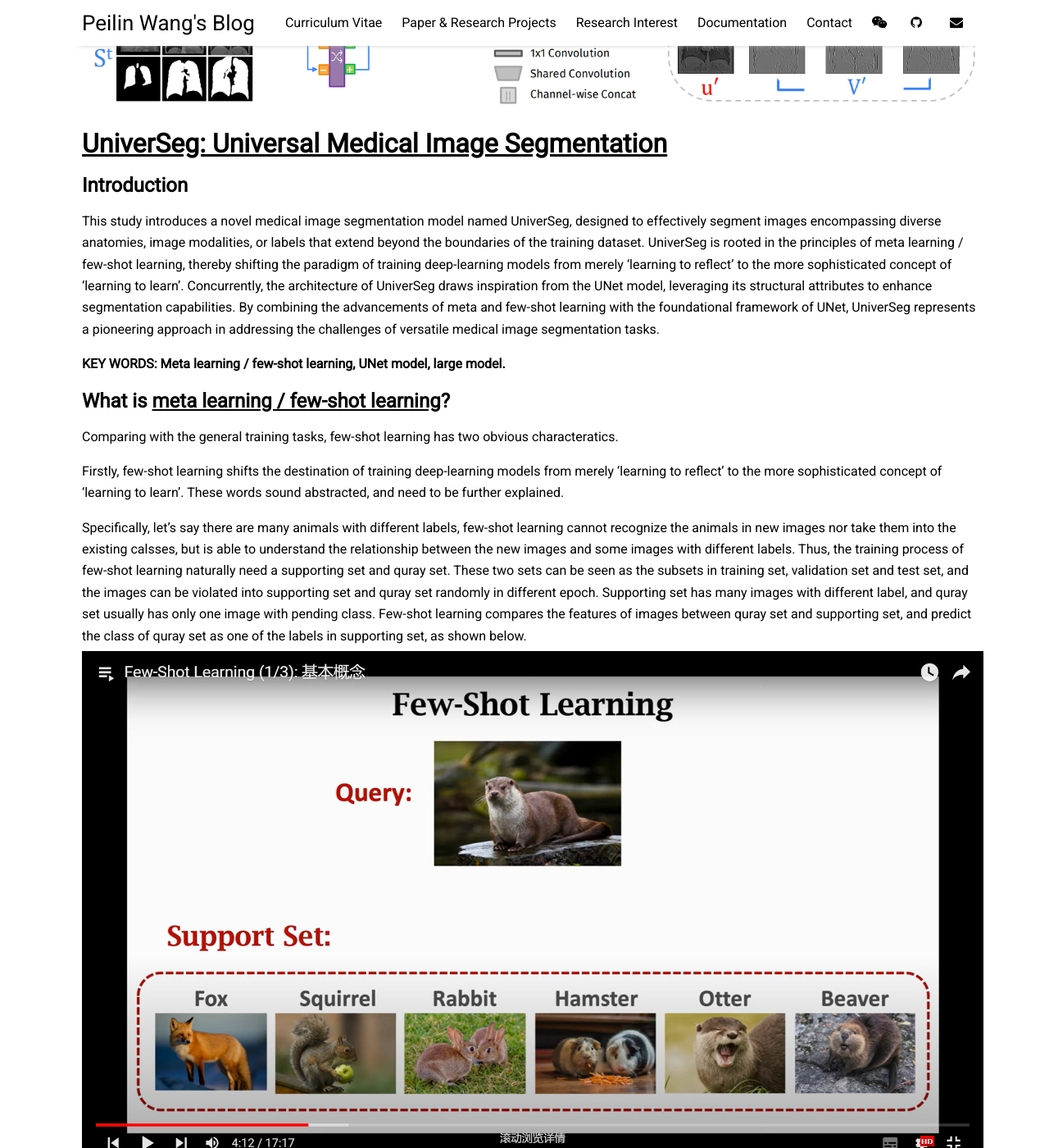
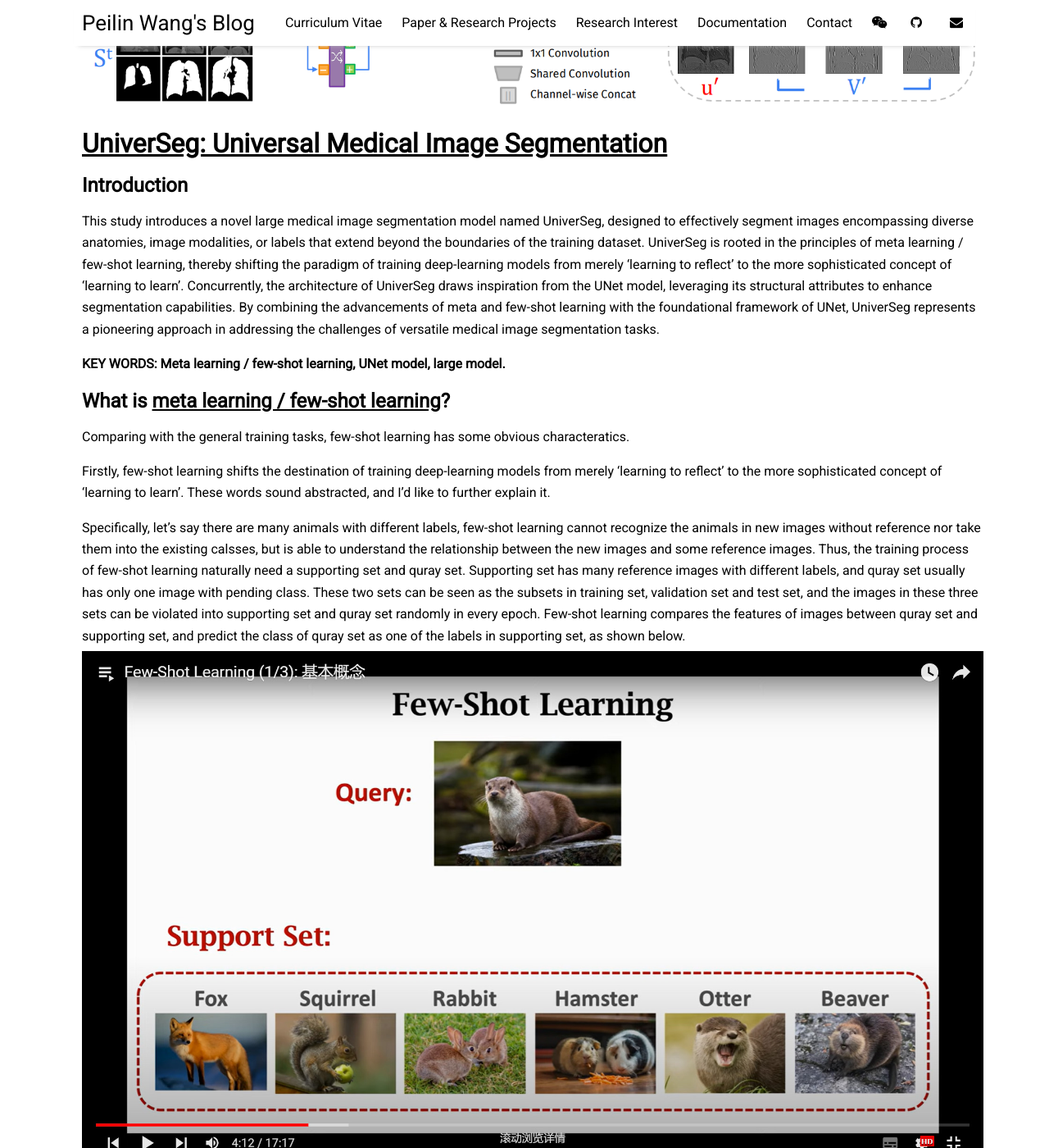
Before and after one commit to peilin-wang-git/peilin-wang-git.github.io, a Jekyll site: the page built from _posts/2023-08-06-PaperReading-MedicalLargeModel.md, in a window 1280 px wide and 1400 px high, scrolled down 369 px. Shown: the whole window at 82% size. Built offline with Jekyll 4.4.1, drawn with Linux system fonts in a browser that asks for light colours; nearby versions of some CDN libraries; some of the changed text lies outside the part shown.

Commit message:
Update 2023-08-06-PaperReading-MedicalLargeModel.md

```diff
--- a/_posts/2023-08-06-PaperReading-MedicalLargeModel.md
+++ b/_posts/2023-08-06-PaperReading-MedicalLargeModel.md
@@ -11,24 +11,24 @@ image: paper-reading-1-1.jpg
 
 ## Introduction
 
-This study introduces a novel medical image segmentation model named UniverSeg, designed to effectively segment images encompassing diverse anatomies, image modalities, or labels that extend beyond the boundaries of the training dataset. UniverSeg is rooted in the principles of meta learning / few-shot learning, thereby shifting the paradigm of training deep-learning models from merely 'learning to reflect' to the more sophisticated concept of 'learning to learn'. Concurrently, the architecture of UniverSeg draws inspiration from the UNet model, leveraging its structural attributes to enhance segmentation capabilities. By combining the advancements of meta and few-shot learning with the foundational framework of UNet, UniverSeg represents a pioneering approach in addressing the challenges of versatile medical image segmentation tasks.
+This study introduces a novel large medical image segmentation model named UniverSeg, designed to effectively segment images encompassing diverse anatomies, image modalities, or labels that extend beyond the boundaries of the training dataset. UniverSeg is rooted in the principles of meta learning / few-shot learning, thereby shifting the paradigm of training deep-learning models from merely 'learning to reflect' to the more sophisticated concept of 'learning to learn'. Concurrently, the architecture of UniverSeg draws inspiration from the UNet model, leveraging its structural attributes to enhance segmentation capabilities. By combining the advancements of meta and few-shot learning with the foundational framework of UNet, UniverSeg represents a pioneering approach in addressing the challenges of versatile medical image segmentation tasks.
 
 **KEY WORDS: Meta learning / few-shot learning, UNet model, large model.**
 
 ## What is [meta learning / few-shot learning](https://www.youtube.com/watch?v=UkQ2FVpDxHg&list=PLvOO0btloRnuGl5OJM37a8c6auebn-rH2&index=1&t=3s)?
-Comparing with the general training tasks, few-shot learning has two obvious characteratics.
+Comparing with the general training tasks, few-shot learning has some obvious characteratics.
 
-Firstly, few-shot learning shifts the destination of training deep-learning models from merely 'learning to reflect' to the more sophisticated concept of 'learning to learn'. These words sound abstracted, and need to be further explained.
+Firstly, few-shot learning shifts the destination of training deep-learning models from merely 'learning to reflect' to the more sophisticated concept of 'learning to learn'. These words sound abstracted, and I'd like to further explain it.
 
-Specifically, let's say there are many animals with different labels, few-shot learning cannot recognize the animals in new images nor take them into the existing calsses, but is able to understand the relationship between the new images and some images with different labels. Thus, the training process of few-shot learning naturally need a supporting set and quray set. These two sets can be seen as the subsets in training set, validation set and test set, and the images can be violated into supporting set and quray set randomly in different epoch. Supporting set has many images with different label, and quray set usually has only one image with pending class. Few-shot learning compares the features of images between quray set and supporting set, and predict the class of quray set as one of the labels in supporting set, as shown below.
+Specifically, let's say there are many animals with different labels, few-shot learning cannot recognize the animals in new images without reference nor take them into the existing calsses, but is able to understand the relationship between the new images and some reference images. Thus, the training process of few-shot learning naturally need a supporting set and quray set. Supporting set has many reference images with different labels, and quray set usually has only one image with pending class. These two sets can be seen as the subsets in training set, validation set and test set, and the images in these three sets can be violated into supporting set and quray set randomly in every epoch.  Few-shot learning compares the features of images between quray set and supporting set, and predict the class of quray set as one of the labels in supporting set, as shown below.
 ![Profile Picture](https://github.com/peilin-wang-git/peilin-wang-git.github.io/raw/main/assets/img/paper-reading-1-2.jpg)
 
-In the training process, few-shot learning try to learn the relation between different images, which means the labels in validation set or test set are different from the labels in training set. This is why few-shot learning learns to learn. Besides, according to the number of images with same label in quary set, few-shot learning can be further violates as one-shot learning, two-shot learning, as so on. According to the number of labels in each quary set, few-shot learning can be further violates as one-k learning, two-k learning, as so on.
+In the training process, few-shot learning try to learn the relationship between different images, but not the relationship between images and existing labels, which means the labels in validation set or test set are different from the labels in training set. This is why few-shot learning can learn to learn. Besides, according to the number of images with same label in quary set, few-shot learning can be further violates as one-shot learning, two-shot learning, as so on. According to the number of labels in each quary set, few-shot learning can be further violates as one-k learning, two-k learning, as so on.
 ![Profile Picture](https://github.com/peilin-wang-git/peilin-wang-git.github.io/raw/main/assets/img/paper-reading-1-3.jpg)
 
-Secondly, the paradigm of few-shot learning couses that a small size of training set is supposed to be trained in few-shot learning.
+In addition, the paradigm of few-shot learning couses that a small size of training set is supposed to be trained in few-shot learning. Take the common dataset [Omniglot](https://github.com/brendenlake/omniglot) as an example, there are 1623 labels, but each label only has 20 images, which is extremely difficult for general model to classify.
 
-The training operation and related code can be obtained from [here](https://zhuanlan.zhihu.com/p/156830039).
+Finally, the training operation and related code can be obtained from [here](https://zhuanlan.zhihu.com/p/156830039).
 
 ## What is UNet?
 UNet is a grown model for medical images processing. Many blogs as well as websites have talk about it for many times.
```
